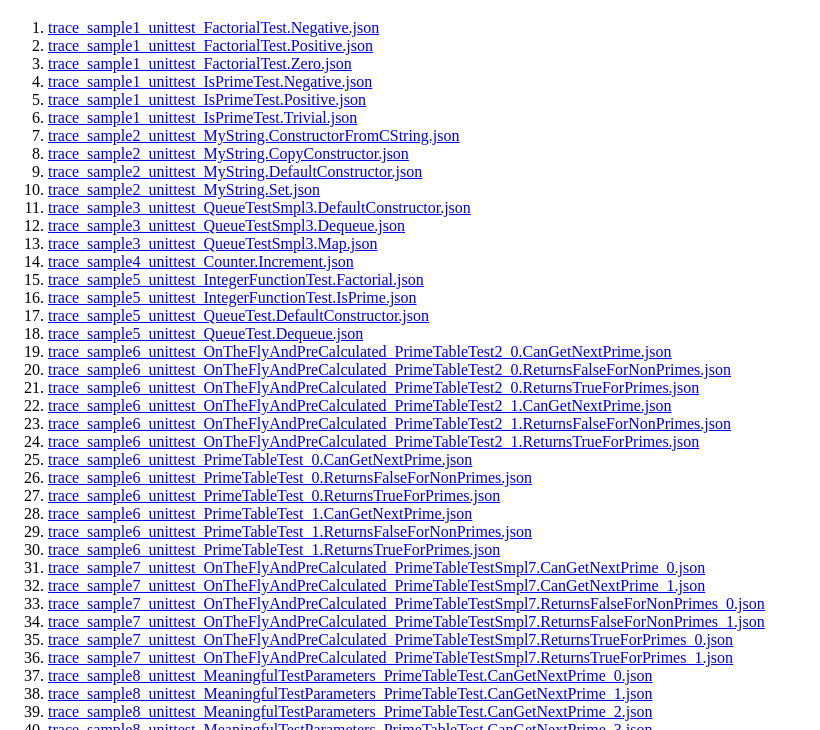
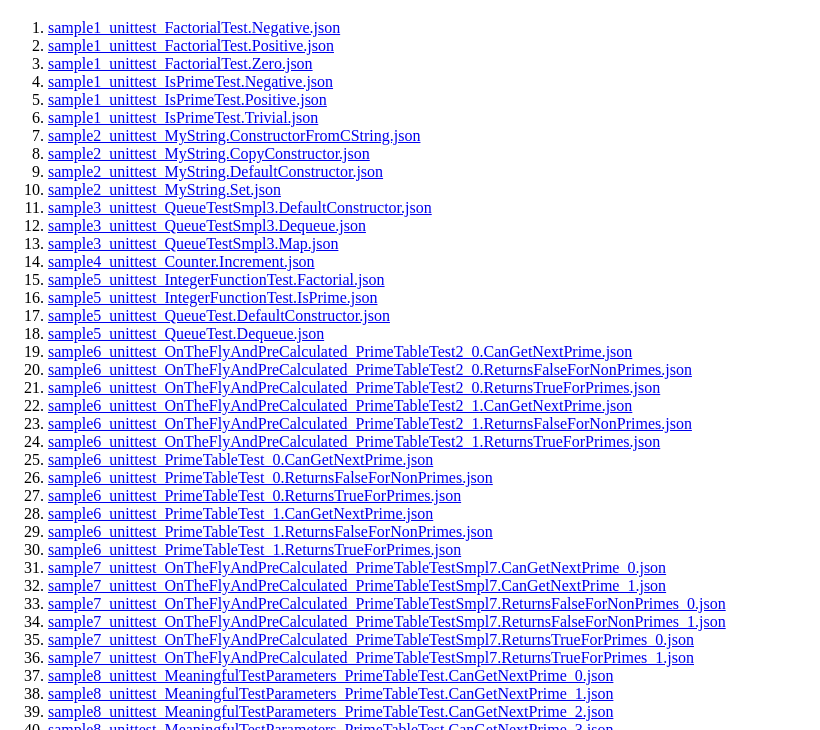
Before and after one commit to greenrain78/TraceRecoviz, a plain HTML site: page index.html in a window 1280 px wide. Shown: the part 70-800 px from the top of the page, without its empty margins (0-820 px from the left). Drawn offline with Linux system fonts and the light colour scheme.

Commit message:
로그파일에 trace 제거

```diff
--- a/index.html
+++ b/index.html
@@ -11,54 +11,54 @@
   <script>
     // 미리 정의된 파일 목록 (자동화할 경우 서버에서 가져오는 방식 필요)
     const files = [
-      "trace_sample1_unittest_FactorialTest.Negative.json",
-      "trace_sample1_unittest_FactorialTest.Positive.json",
-      "trace_sample1_unittest_FactorialTest.Zero.json",
-      "trace_sample1_unittest_IsPrimeTest.Negative.json",
-      "trace_sample1_unittest_IsPrimeTest.Positive.json",
-      "trace_sample1_unittest_IsPrimeTest.Trivial.json",
-      "trace_sample2_unittest_MyString.ConstructorFromCString.json",
-      "trace_sample2_unittest_MyString.CopyConstructor.json",
-      "trace_sample2_unittest_MyString.DefaultConstructor.json",
-      "trace_sample2_unittest_MyString.Set.json",
-      "trace_sample3_unittest_QueueTestSmpl3.DefaultConstructor.json",
-      "trace_sample3_unittest_QueueTestSmpl3.Dequeue.json",
-      "trace_sample3_unittest_QueueTestSmpl3.Map.json",
-      "trace_sample4_unittest_Counter.Increment.json",
-      "trace_sample5_unittest_IntegerFunctionTest.Factorial.json",
-      "trace_sample5_unittest_IntegerFunctionTest.IsPrime.json",
-      "trace_sample5_unittest_QueueTest.DefaultConstructor.json",
-      "trace_sample5_unittest_QueueTest.Dequeue.json",
-      "trace_sample6_unittest_OnTheFlyAndPreCalculated_PrimeTableTest2_0.CanGetNextPrime.json",
-      "trace_sample6_unittest_OnTheFlyAndPreCalculated_PrimeTableTest2_0.ReturnsFalseForNonPrimes.json",
-      "trace_sample6_unittest_OnTheFlyAndPreCalculated_PrimeTableTest2_0.ReturnsTrueForPrimes.json",
-      "trace_sample6_unittest_OnTheFlyAndPreCalculated_PrimeTableTest2_1.CanGetNextPrime.json",
-      "trace_sample6_unittest_OnTheFlyAndPreCalculated_PrimeTableTest2_1.ReturnsFalseForNonPrimes.json",
-      "trace_sample6_unittest_OnTheFlyAndPreCalculated_PrimeTableTest2_1.ReturnsTrueForPrimes.json",
-      "trace_sample6_unittest_PrimeTableTest_0.CanGetNextPrime.json",
-      "trace_sample6_unittest_PrimeTableTest_0.ReturnsFalseForNonPrimes.json",
-      "trace_sample6_unittest_PrimeTableTest_0.ReturnsTrueForPrimes.json",
-      "trace_sample6_unittest_PrimeTableTest_1.CanGetNextPrime.json",
-      "trace_sample6_unittest_PrimeTableTest_1.ReturnsFalseForNonPrimes.json",
-      "trace_sample6_unittest_PrimeTableTest_1.ReturnsTrueForPrimes.json",
-      "trace_sample7_unittest_OnTheFlyAndPreCalculated_PrimeTableTestSmpl7.CanGetNextPrime_0.json",
-      "trace_sample7_unittest_OnTheFlyAndPreCalculated_PrimeTableTestSmpl7.CanGetNextPrime_1.json",
-      "trace_sample7_unittest_OnTheFlyAndPreCalculated_PrimeTableTestSmpl7.ReturnsFalseForNonPrimes_0.json",
-      "trace_sample7_unittest_OnTheFlyAndPreCalculated_PrimeTableTestSmpl7.ReturnsFalseForNonPrimes_1.json",
-      "trace_sample7_unittest_OnTheFlyAndPreCalculated_PrimeTableTestSmpl7.ReturnsTrueForPrimes_0.json",
-      "trace_sample7_unittest_OnTheFlyAndPreCalculated_PrimeTableTestSmpl7.ReturnsTrueForPrimes_1.json",
-      "trace_sample8_unittest_MeaningfulTestParameters_PrimeTableTest.CanGetNextPrime_0.json",
-      "trace_sample8_unittest_MeaningfulTestParameters_PrimeTableTest.CanGetNextPrime_1.json",
-      "trace_sample8_unittest_MeaningfulTestParameters_PrimeTableTest.CanGetNextPrime_2.json",
-      "trace_sample8_unittest_MeaningfulTestParameters_PrimeTableTest.CanGetNextPrime_3.json",
-      "trace_sample8_unittest_MeaningfulTestParameters_PrimeTableTest.ReturnsFalseForNonPrimes_0.json",
-      "trace_sample8_unittest_MeaningfulTestParameters_PrimeTableTest.ReturnsFalseForNonPrimes_1.json",
-      "trace_sample8_unittest_MeaningfulTestParameters_PrimeTableTest.ReturnsFalseForNonPrimes_2.json",
-      "trace_sample8_unittest_MeaningfulTestParameters_PrimeTableTest.ReturnsFalseForNonPrimes_3.json",
-      "trace_sample8_unittest_MeaningfulTestParameters_PrimeTableTest.ReturnsTrueForPrimes_0.json",
-      "trace_sample8_unittest_MeaningfulTestParameters_PrimeTableTest.ReturnsTrueForPrimes_1.json",
-      "trace_sample8_unittest_MeaningfulTestParameters_PrimeTableTest.ReturnsTrueForPrimes_2.json",
-      "trace_sample8_unittest_MeaningfulTestParameters_PrimeTableTest.ReturnsTrueForPrimes_3.json"
+      "sample1_unittest_FactorialTest.Negative.json",
+      "sample1_unittest_FactorialTest.Positive.json",
+      "sample1_unittest_FactorialTest.Zero.json",
+      "sample1_unittest_IsPrimeTest.Negative.json",
+      "sample1_unittest_IsPrimeTest.Positive.json",
+      "sample1_unittest_IsPrimeTest.Trivial.json",
+      "sample2_unittest_MyString.ConstructorFromCString.json",
+      "sample2_unittest_MyString.CopyConstructor.json",
+      "sample2_unittest_MyString.DefaultConstructor.json",
+      "sample2_unittest_MyString.Set.json",
+      "sample3_unittest_QueueTestSmpl3.DefaultConstructor.json",
+      "sample3_unittest_QueueTestSmpl3.Dequeue.json",
+      "sample3_unittest_QueueTestSmpl3.Map.json",
+      "sample4_unittest_Counter.Increment.json",
+      "sample5_unittest_IntegerFunctionTest.Factorial.json",
+      "sample5_unittest_IntegerFunctionTest.IsPrime.json",
+      "sample5_unittest_QueueTest.DefaultConstructor.json",
+      "sample5_unittest_QueueTest.Dequeue.json",
+      "sample6_unittest_OnTheFlyAndPreCalculated_PrimeTableTest2_0.CanGetNextPrime.json",
+      "sample6_unittest_OnTheFlyAndPreCalculated_PrimeTableTest2_0.ReturnsFalseForNonPrimes.json",
+      "sample6_unittest_OnTheFlyAndPreCalculated_PrimeTableTest2_0.ReturnsTrueForPrimes.json",
+      "sample6_unittest_OnTheFlyAndPreCalculated_PrimeTableTest2_1.CanGetNextPrime.json",
+      "sample6_unittest_OnTheFlyAndPreCalculated_PrimeTableTest2_1.ReturnsFalseForNonPrimes.json",
+      "sample6_unittest_OnTheFlyAndPreCalculated_PrimeTableTest2_1.ReturnsTrueForPrimes.json",
+      "sample6_unittest_PrimeTableTest_0.CanGetNextPrime.json",
+      "sample6_unittest_PrimeTableTest_0.ReturnsFalseForNonPrimes.json",
+      "sample6_unittest_PrimeTableTest_0.ReturnsTrueForPrimes.json",
+      "sample6_unittest_PrimeTableTest_1.CanGetNextPrime.json",
+      "sample6_unittest_PrimeTableTest_1.ReturnsFalseForNonPrimes.json",
+      "sample6_unittest_PrimeTableTest_1.ReturnsTrueForPrimes.json",
+      "sample7_unittest_OnTheFlyAndPreCalculated_PrimeTableTestSmpl7.CanGetNextPrime_0.json",
+      "sample7_unittest_OnTheFlyAndPreCalculated_PrimeTableTestSmpl7.CanGetNextPrime_1.json",
+      "sample7_unittest_OnTheFlyAndPreCalculated_PrimeTableTestSmpl7.ReturnsFalseForNonPrimes_0.json",
+      "sample7_unittest_OnTheFlyAndPreCalculated_PrimeTableTestSmpl7.ReturnsFalseForNonPrimes_1.json",
+      "sample7_unittest_OnTheFlyAndPreCalculated_PrimeTableTestSmpl7.ReturnsTrueForPrimes_0.json",
+      "sample7_unittest_OnTheFlyAndPreCalculated_PrimeTableTestSmpl7.ReturnsTrueForPrimes_1.json",
+      "sample8_unittest_MeaningfulTestParameters_PrimeTableTest.CanGetNextPrime_0.json",
+      "sample8_unittest_MeaningfulTestParameters_PrimeTableTest.CanGetNextPrime_1.json",
+      "sample8_unittest_MeaningfulTestParameters_PrimeTableTest.CanGetNextPrime_2.json",
+      "sample8_unittest_MeaningfulTestParameters_PrimeTableTest.CanGetNextPrime_3.json",
+      "sample8_unittest_MeaningfulTestParameters_PrimeTableTest.ReturnsFalseForNonPrimes_0.json",
+      "sample8_unittest_MeaningfulTestParameters_PrimeTableTest.ReturnsFalseForNonPrimes_1.json",
+      "sample8_unittest_MeaningfulTestParameters_PrimeTableTest.ReturnsFalseForNonPrimes_2.json",
+      "sample8_unittest_MeaningfulTestParameters_PrimeTableTest.ReturnsFalseForNonPrimes_3.json",
+      "sample8_unittest_MeaningfulTestParameters_PrimeTableTest.ReturnsTrueForPrimes_0.json",
+      "sample8_unittest_MeaningfulTestParameters_PrimeTableTest.ReturnsTrueForPrimes_1.json",
+      "sample8_unittest_MeaningfulTestParameters_PrimeTableTest.ReturnsTrueForPrimes_2.json",
+      "sample8_unittest_MeaningfulTestParameters_PrimeTableTest.ReturnsTrueForPrimes_3.json"
     ];
     const list = document.getElementById("fileList");
     files.forEach(file => {
```
